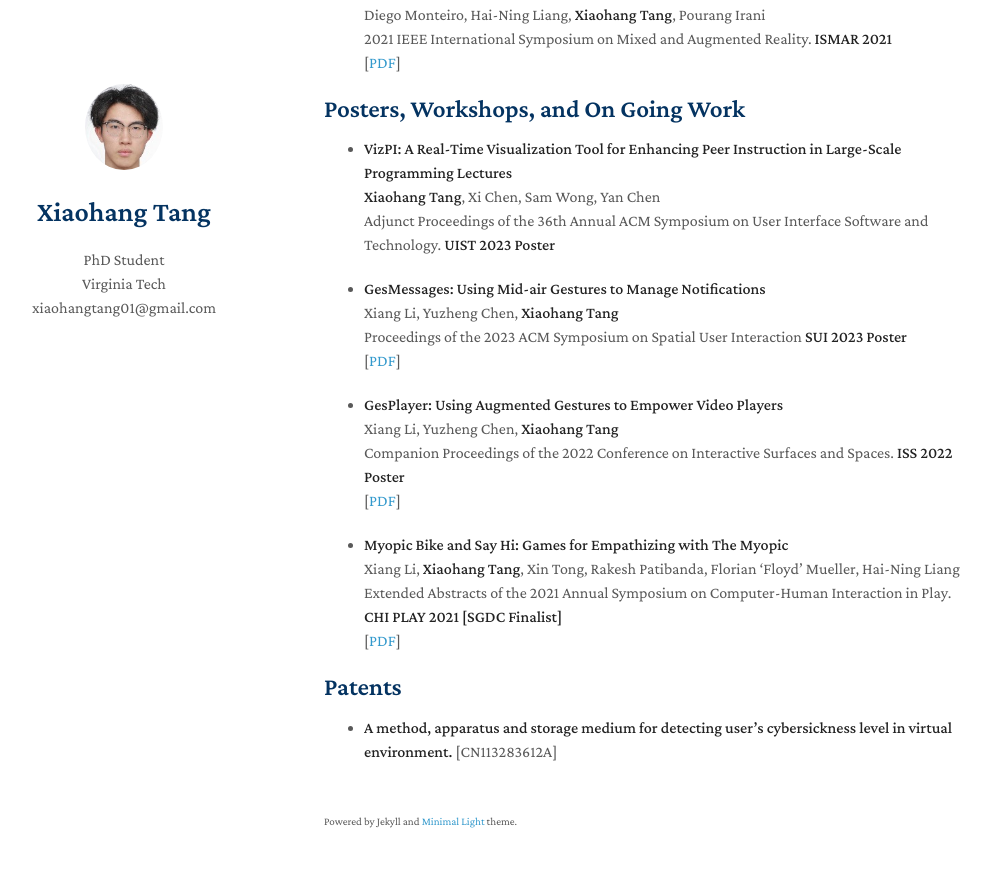
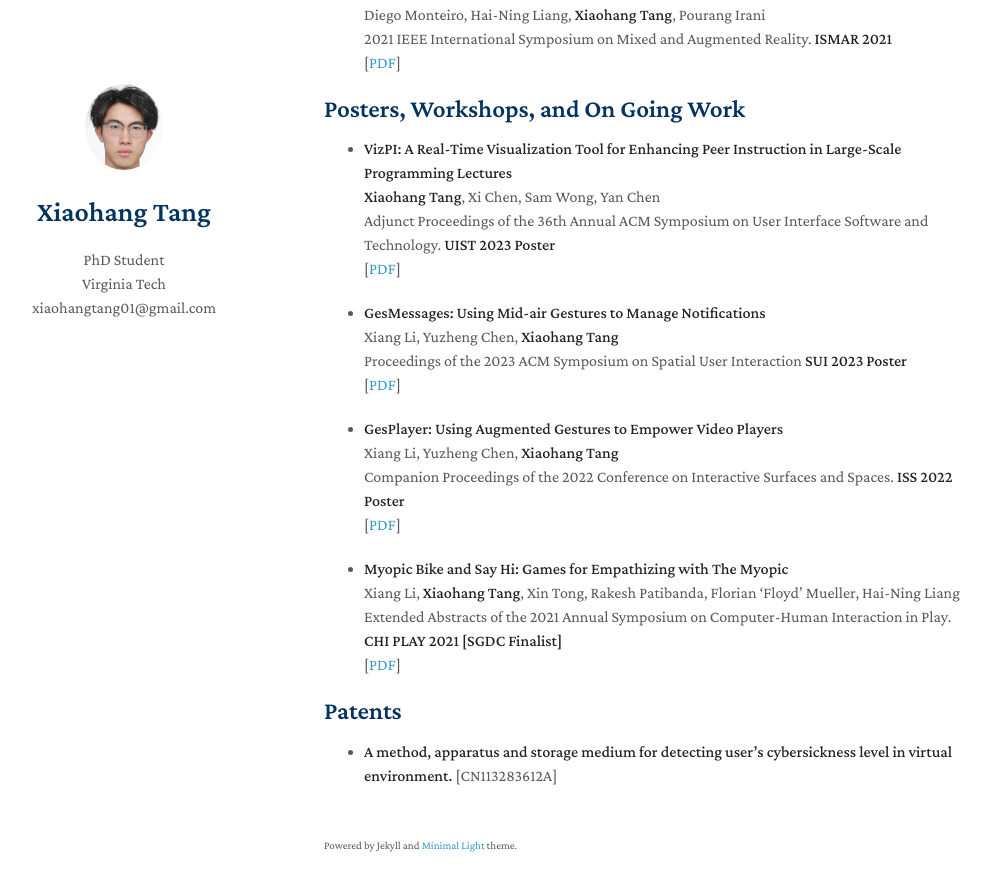
Before and after one commit to xiaohang-tang/xiaohang-tang.github.io, a Jekyll site: the page built from index.md, in a window 1280 px wide and 900 px high, scrolled down 1466 px. Shown: the top 891 px of the window, without its empty margins (146-1137 px from the left). Built offline with Jekyll 4.4.1, drawn with Linux system fonts in a browser that asks for light colours; nearby versions of some CDN libraries; a style sheet for code colours, icons or effects is not loaded; our own code applies the rules of GitHub Pages for plain Markdown files.

Commit message:
Update index.md

```diff
--- a/index.md
+++ b/index.md
@@ -75,6 +75,7 @@ I was a research intern at the [University of Notre Dame](https://www.nd.edu/) i
   <br>
   Adjunct Proceedings of the 36th Annual ACM Symposium on User Interface Software and Technology. **UIST 2023 Poster**
   <br>
+  [[PDF](https://dl.acm.org/doi/10.1145/3586182.3616632)]
 
 - **GesMessages: Using Mid-air Gestures to Manage Notifications**
   <br>
```
